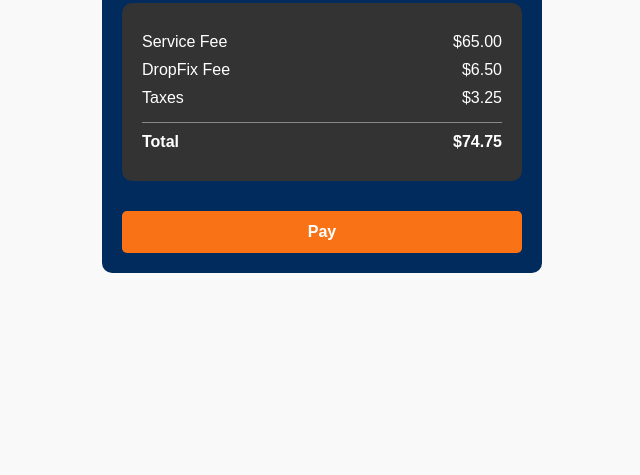
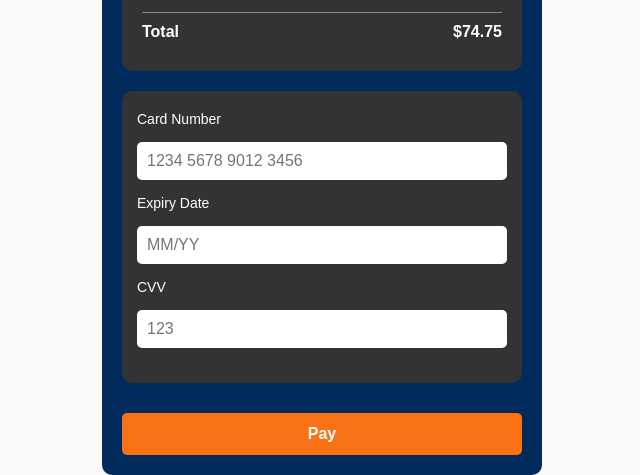
Before and after one commit to ila031/DropFixWeb, a plain HTML site: page pay.html in a window 1280 px wide. Shown: the part 371-846 px from the top of the page, without its empty margins (318-958 px from the left). Before the commit the page ends 800 px from the top, so only its background shows below. Drawn offline with Linux system fonts and the light colour scheme.

Commit message:
Last Changes fingers crossed lol

```diff
--- a/pay.html
+++ b/pay.html
@@ -24,6 +24,9 @@
       width: 90%;
       max-width: 400px;
       color: white;
+      padding-top: 20px;
+      border: 20px;
+      margin-top: 20px;
     }
 
     .logo {
@@ -31,6 +34,8 @@
       margin: 0 auto 20px;
       width: 120px;
       height: auto;
+      margin-top: 40px;
+      border-top: 20px;
     }
 
     h1 {
@@ -87,10 +92,39 @@
       cursor: pointer;
       padding: 0;
       box-shadow: 0 2px 5px rgba(0, 0, 0, 0.2);
+      margin-top: 40px;
+      padding-left: 5px;
     }
+
+    .payment-form {
+  background-color: #333;
+  border-radius: 10px;
+  padding: 20px 15px; /* Added horizontal padding */
+  text-align: left;
+  margin-bottom: 20px;
+  box-sizing: border-box; /* ensure padding is included in width */
+}
+
+    .payment-form label {
+      display: block;
+      margin-bottom: 5px;
+      font-size: 14px;
+      color: white;
+    }
+
+    .payment-form input {
+  width: 100%;
+  padding: 10px;
+  margin-bottom: 15px;
+  border-radius: 5px;
+  border: none;
+  font-size: 16px;
+  box-sizing: border-box; /* ensure inputs respect padding */
+}
   </style>
 </head>
 <body>
+  <p></p>
   <div class="container">
     <button class="back-button" onclick="location.href='confirm.html'">&larr;</button>
     <img src="image/logo.jpeg" alt="Drop Fix It Logo" class="logo" />
@@ -115,6 +149,18 @@
       </div>
     </div>
 
+    <!-- Payment Form -->
+    <div class="payment-form">
+      <label for="card-number">Card Number</label>
+      <input type="text" id="card-number" name="card-number" placeholder="1234 5678 9012 3456" />
+
+      <label for="expiry">Expiry Date</label>
+      <input type="text" id="expiry" name="expiry" placeholder="MM/YY" />
+
+      <label for="cvv">CVV</label>
+      <input type="text" id="cvv" name="cvv" placeholder="123" />
+    </div>
+
     <button class="pay-button" onclick="location.href='wait.html'">Pay</button>
   </div>
 </body>
```
Also changed, not shown: wait.html (+15 -5 lines).
